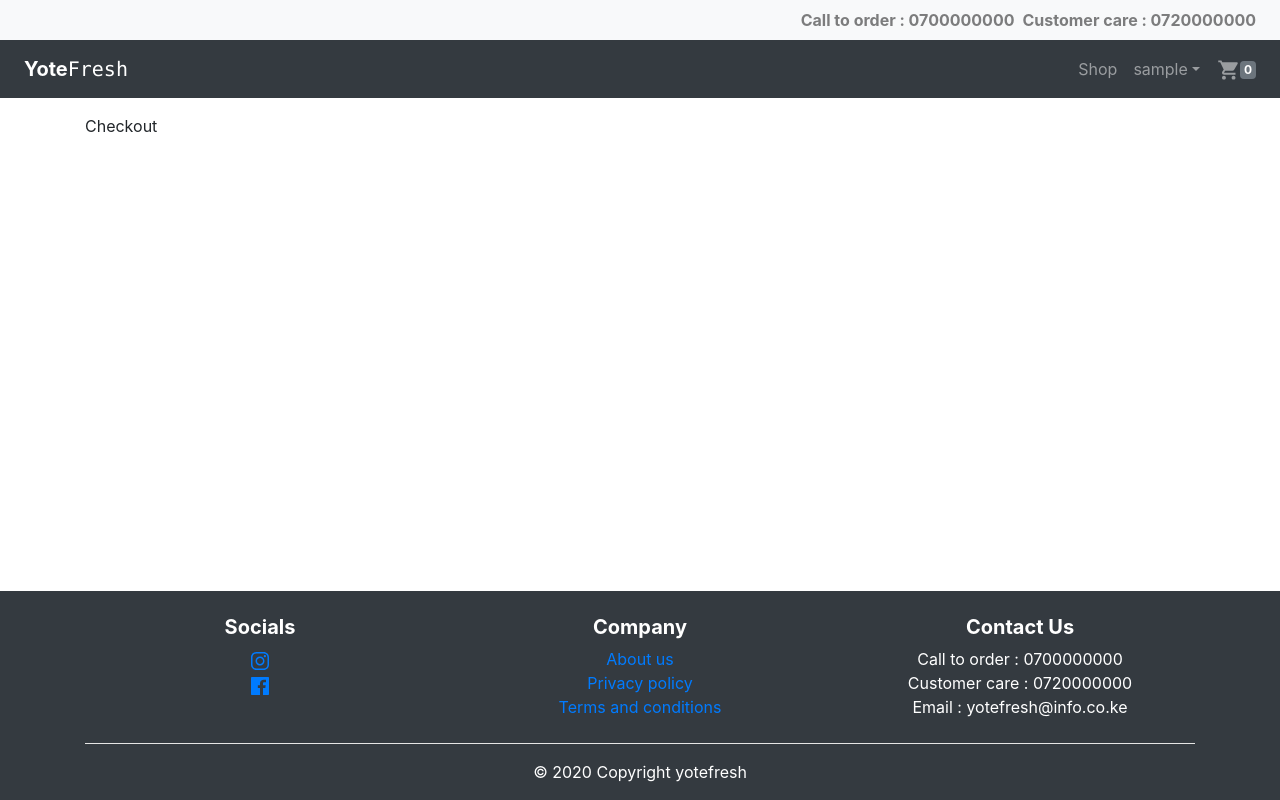
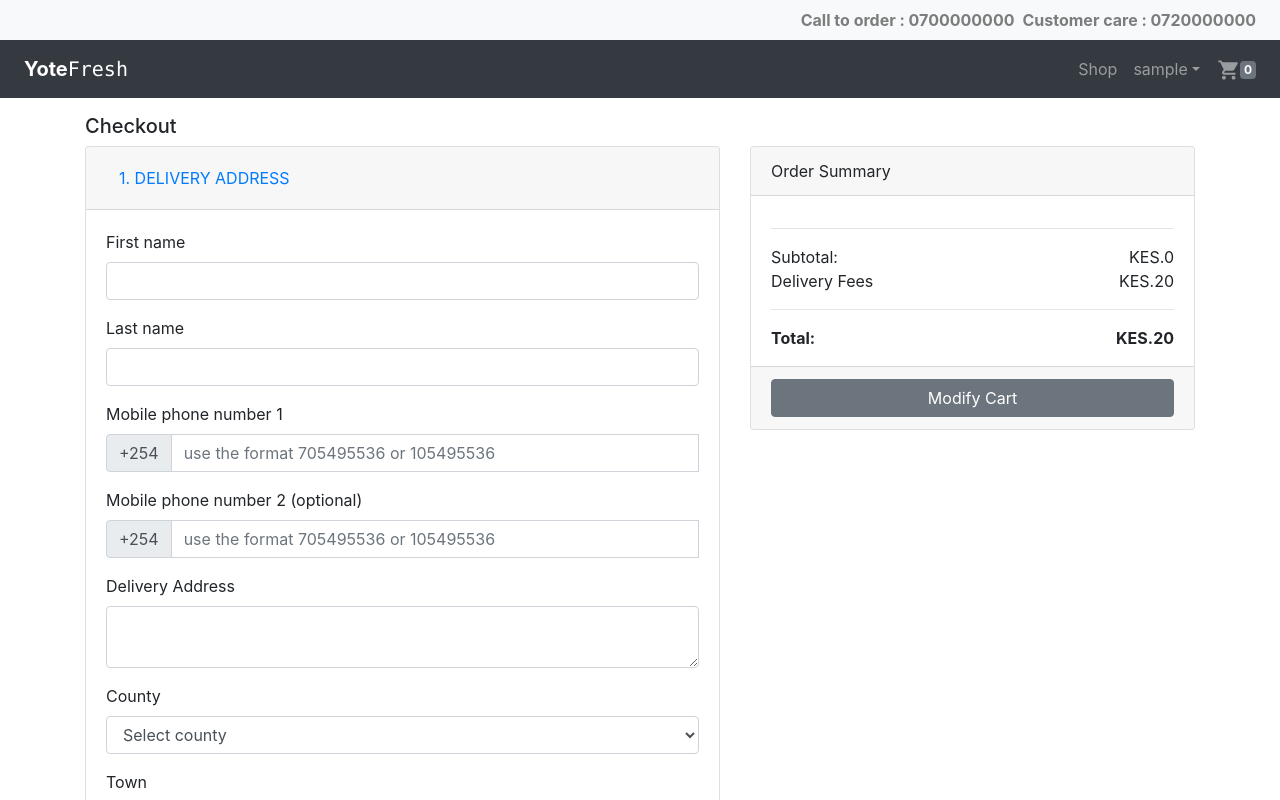
Before and after one commit to c-yator/react-client, a React (Create React App) app: page /checkout in a window 1280 px wide. Shown: the top 800 px of the page. Built offline with nearby package versions, Linux system fonts and the light colour scheme; sample sign-in values are in the browser's storage.

Commit message:
checkout version 1

```diff
--- a/src/components/pages/Checkout.jsx
+++ b/src/components/pages/Checkout.jsx
@@ -1,7 +1,31 @@
 import React from 'react';
+import { Row, Col, Card, CardBody, Button } from 'reactstrap';
+import Accordion from '../partials/Accordion';
+import OrderSummary from '../partials/OrderSummary';
+import AddressForm from '../partials/AddressForm';
+import PaymentForm from '../partials/PaymentForm';
 
 function Checkout() {
-	return <div className='container py-3'>Checkout</div>;
+	return (
+		<div className="container py-3">
+			<h5>Checkout</h5>
+
+			<Row>
+				<Col xs={{ size: 12, order: 2 }} md={{ size: 7, order: 1 }}>
+					<Accordion defaultOpenState={true} title="1. DELIVERY ADDRESS">
+						<AddressForm />
+					</Accordion>
+					<Accordion defaultOpenState={false} title="2. PAYMENT METHOD">
+						<h6>Choose payment method</h6>
+						<PaymentForm />
+					</Accordion>
+				</Col>
+				<Col xs={{ size: 12, order: 1 }} md={{ size: 5, order: 2 }}>
+					<OrderSummary />
+				</Col>
+			</Row>
+		</div>
+	);
 }
 
 export default Checkout;
--- a/src/components/pages/Register.jsx
+++ b/src/components/pages/Register.jsx
@@ -43,11 +43,11 @@ function Register() {
 							maxLength: {
 								value: 30,
 								message:
-									'username length must be less than or equal to 30 characters long',
+									'User name length must be less than or equal to 30 characters long',
 							},
 							minLength: {
-								value: 3,
-								message: 'username length must be at least 3 characters long',
+								value: 2,
+								message: 'User name length must be at least 2 characters long',
 							},
 						})}
 					/>
--- /dev/null
+++ b/src/components/partials/Accordion.jsx
@@ -0,0 +1,25 @@
+import React, { useState } from 'react';
+import { Card, CardHeader, Button } from 'reactstrap';
+import CardBody from 'reactstrap/lib/CardBody';
+import Collapse from 'reactstrap/lib/Collapse';
+
+function Accordion({ title, children, defaultOpenState }) {
+	const [isOpen, setIsOpen] = useState(defaultOpenState);
+
+	const toggle = () => setIsOpen(!isOpen);
+
+	return (
+		<Card>
+			<CardHeader id="headingOne">
+				<Button color="link" onClick={toggle}>
+					{title}
+				</Button>
+			</CardHeader>
+			<Collapse isOpen={isOpen}>
+				<CardBody>{children}</CardBody>
+			</Collapse>
+		</Card>
+	);
+}
+
+export default Accordion;
--- /dev/null
+++ b/src/components/partials/AddressForm.jsx
@@ -0,0 +1,177 @@
+import React from 'react';
+import {
+	Form,
+	FormGroup,
+	Input,
+	Label,
+	InputGroup,
+	InputGroupAddon,
+	InputGroupText,
+	FormFeedback,
+} from 'reactstrap';
+import Button from 'reactstrap/lib/Button';
+import { useForm } from 'react-hook-form';
+
+function AddressForm() {
+	const { register, handleSubmit, errors } = useForm();
+	const onSubmit = (data) => console.log('data', data);
+	console.log('errors', errors);
+	return (
+		<Form onSubmit={handleSubmit(onSubmit)}>
+			<FormGroup>
+				<Label for="firstName">First name</Label>
+				<Input
+					{...(errors.firstName && { invalid: true })}
+					type="text"
+					name="firstName"
+					id="firstName"
+					innerRef={register({
+						required: 'First name is required',
+						maxLength: {
+							value: 30,
+							message:
+								'First name length must be less than or equal to 30 characters long',
+						},
+						minLength: {
+							value: 2,
+							message: 'First name length must be at least 2 characters long',
+						},
+					})}
+				/>
+				<FormFeedback>
+					{errors?.firstName && errors.firstName?.message}
+				</FormFeedback>
+			</FormGroup>
+			<FormGroup>
+				<Label for="lastName">Last name</Label>
+				<Input
+					{...(errors.lastName && { invalid: true })}
+					type="text"
+					name="lastName"
+					id="lastName"
+					innerRef={register({
+						required: 'Last name is required',
+						maxLength: {
+							value: 30,
+							message:
+								'Last name length must be less than or equal to 30 characters long',
+						},
+						minLength: {
+							value: 2,
+							message: 'Last name length must be at least 2 characters long',
+						},
+					})}
+				/>
+				<FormFeedback>
+					{errors?.lastName && errors.lastName?.message}
+				</FormFeedback>
+			</FormGroup>
+			<FormGroup>
+				<Label for="mobilePhoneNumber1">Mobile phone number 1</Label>
+				<InputGroup>
+					<InputGroupAddon addonType="prepend">
+						<InputGroupText>+254</InputGroupText>
+					</InputGroupAddon>
+					<Input
+						{...(errors.mobilePhoneNumber1 && { invalid: true })}
+						type="tel"
+						name="mobilePhoneNumber1"
+						id="mobilePhoneNumber1"
+						placeholder="use the format 705495536 or 105495536"
+						innerRef={register({
+							required: 'Mobile phone number 1 is required',
+							maxLength: {
+								value: 10,
+								message:
+									'mobile phone number length must not exceed 10 characters',
+							},
+							minLength: {
+								value: 9,
+								message:
+									'mobile phone number must be atleast 9 characters long',
+							},
+						})}
+					/>
+					<FormFeedback>
+						{errors?.mobilePhoneNumber1 && errors.mobilePhoneNumber1?.message}
+					</FormFeedback>
+				</InputGroup>
+			</FormGroup>
+			<FormGroup>
+				<Label for="mobilePhoneNumber2">Mobile phone number 2 (optional)</Label>
+				<InputGroup>
+					<InputGroupAddon addonType="prepend">
+						<InputGroupText>+254</InputGroupText>
+					</InputGroupAddon>
+					<Input
+						{...(errors.mobilePhoneNumber2 && { invalid: true })}
+						type="tel"
+						name="mobilePhoneNumber2"
+						id="mobilePhoneNumber2"
+						placeholder="use the format 705495536 or 105495536"
+						innerRef={register({
+							maxLength: {
+								value: 10,
+								message:
+									'mobile phone number length must not exceed 10 characters',
+							},
+							minLength: {
+								value: 9,
+								message:
+									'mobile phone number must be atleast 9 characters long',
+							},
+						})}
+					/>
+					<FormFeedback>
+						{errors?.mobilePhoneNumber2 && errors.mobilePhoneNumber2?.message}
+					</FormFeedback>
+				</InputGroup>
+			</FormGroup>
+			<FormGroup>
+				<Label for="address">Delivery Address</Label>
+				<Input
+					{...(errors.address && { invalid: true })}
+					type="textarea"
+					name="address"
+					id="address"
+					innerRef={register({ required: 'Delivery address is required' })}
+				/>
+				<FormFeedback>
+					{errors?.address && errors.address?.message}
+				</FormFeedback>
+			</FormGroup>
+			<FormGroup>
+				<Label for="county">County</Label>
+				<Input
+					{...(errors.county && { invalid: true })}
+					type="select"
+					name="county"
+					id="county"
+					innerRef={register({ required: 'please select your county' })}
+				>
+					<option value="">Select county</option>
+					<option value="UasinGishu">Uasin Gishu</option>
+				</Input>
+				<FormFeedback>{errors?.county && errors.county?.message}</FormFeedback>
+			</FormGroup>
+			<FormGroup>
+				<Label for="town">Town</Label>
+				<Input
+					{...(errors.town && { invalid: true })}
+					type="select"
+					name="town"
+					id="town"
+					innerRef={register({ required: 'please select your town' })}
+				>
+					<option value="">Select town</option>
+					<option value="EldoretEast">Eldoret east</option>
+					<option value="EldoretCBD">Eldoret CBD</option>
+				</Input>
+				<FormFeedback>{errors?.town && errors.town?.message}</FormFeedback>
+			</FormGroup>
+			<Button type="submit">Next</Button>
+		</Form>
+	);
+}
+
+export default AddressForm;
--- /dev/null
+++ b/src/components/partials/OrderSummary.jsx
@@ -0,0 +1,85 @@
+import React from 'react';
+import { useSelector } from 'react-redux';
+import { Link } from 'react-router-dom';
+import {
+	Row,
+	Col,
+	Card,
+	CardHeader,
+	CardBody,
+	CardFooter,
+	Button,
+	Media,
+} from 'reactstrap';
+
+function OrderSummary() {
+	const { cart } = useSelector((state) => state.cartState);
+
+	const subtotal = cart.reduce(
+		(total, { price, quantity }) => total + price * quantity,
+		0
+	);
+
+	const deliveryFees = 20;
+
+	const total = subtotal + deliveryFees;
+
+	return (
+		<div className="py-3 py-md-0">
+			<Card>
+				<CardHeader>Order Summary</CardHeader>
+				<CardBody className="py-3">
+					{cart.map(({ id, name, price, priceType }) => (
+						<Row key={id}>
+							<Col>
+								<div className="d-flex">
+									<Media
+										style={{ maxHeight: '80px' }}
+										object
+										src={`https://source.unsplash.com/1600x900/?vegetables`}
+										alt="Product image"
+										className="mr-2"
+									/>
+									<div>
+										<p className="m-0 text-capitalize">{name}</p>
+										<small>{`Price: KES.${price} ${priceType}`}</small>
+									</div>
+								</div>
+							</Col>
+						</Row>
+					))}
+
+					<hr />
+					<Row>
+						<Col>
+							<div className="d-flex justify-content-md-between">
+								<span>Subtotal:</span>
+								<span>{`KES.${subtotal}`}</span>
+							</div>
+							<div className="d-flex justify-content-md-between">
+								<span>Delivery Fees</span>
+								<span>{`KES.${deliveryFees}`}</span>
+							</div>
+						</Col>
+					</Row>
+					<hr />
+					<Row>
+						<Col>
+							<div className="d-flex justify-content-md-between font-weight-bold">
+								<span>Total:</span>
+								<span>{`KES.${total}`}</span>
+							</div>
+						</Col>
+					</Row>
+				</CardBody>
+				<CardFooter>
+					<Button tag={Link} to="/cart" className="w-100">
+						Modify Cart
+					</Button>
+				</CardFooter>
+			</Card>
+		</div>
+	);
+}
+
+export default OrderSummary;
--- /dev/null
+++ b/src/components/partials/PaymentForm.jsx
@@ -0,0 +1,67 @@
+import React, { useState } from 'react';
+import {
+	Form,
+	FormGroup,
+	Label,
+	Input,
+	Card,
+	CardBody,
+	Button,
+} from 'reactstrap';
+
+function PaymentForm() {
+	const [paymentMethod, setPaymentMethod] = useState('mpesa');
+
+	return (
+		<Form>
+			<FormGroup tag="fieldset">
+				<FormGroup check>
+					<Label check>
+						<Input
+							type="radio"
+							name="payment"
+							value="mpesa"
+							checked={paymentMethod === 'mpesa'}
+							onChange={(e) => setPaymentMethod(e.target.value)}
+						/>
+						Mpesa
+					</Label>
+				</FormGroup>
+				<FormGroup check>
+					<Label check>
+						<Input
+							type="radio"
+							name="payment"
+							value="card"
+							checked={paymentMethod === 'card'}
+							onChange={(e) => setPaymentMethod(e.target.value)}
+						/>
+						Debit/Credit Card
+					</Label>
+				</FormGroup>
+				<FormGroup check>
+					<Label check>
+						<Input
+							type="radio"
+							name="payment"
+							value="paypal"
+							checked={paymentMethod === 'paypal'}
+							onChange={(e) => setPaymentMethod(e.target.value)}
+						/>
+						Paypal
+					</Label>
+				</FormGroup>
+			</FormGroup>
+			<Card>
+				<CardBody className="py-5">
+					{paymentMethod === 'mpesa' && <div>Mpesa</div>}
+					{paymentMethod === 'card' && <div>Debit/Credit card</div>}
+					{paymentMethod === 'paypal' && <div>Paypal</div>}
+				</CardBody>
+				<Button className="w-100">Pay</Button>
+			</Card>
+		</Form>
+	);
+}
+
+export default PaymentForm;
```
